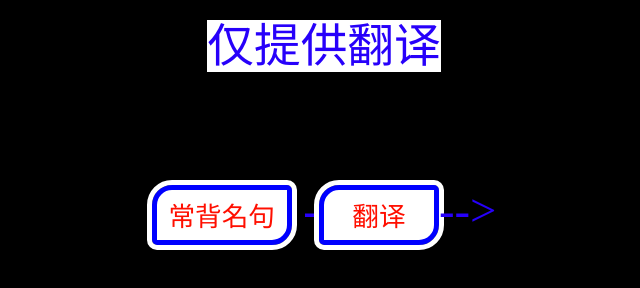
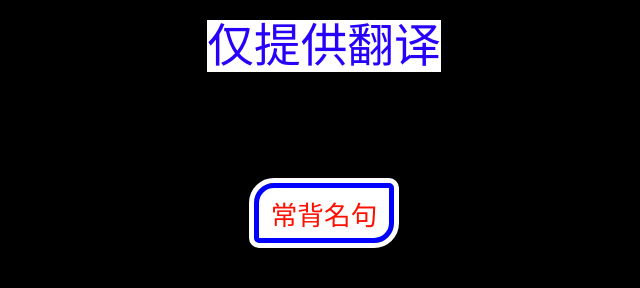
Before and after one commit to hhcgn/hhcgn.github.io, a plain HTML site: page study.html in a window 1280 px wide. Shown: the whole page, without its empty margins (316-956 px from the left). Drawn offline with Linux system fonts and the light colour scheme.

Commit message:
Update study.html

```diff
--- a/study.html
+++ b/study.html
@@ -14,7 +14,7 @@
 <!--  <button style="color:#FF0F00;width:140px;height:60px;font-size:20pt" onclick="location.href='https://m.youdao.com/dict?le=eng&q=China'">有道翻译</button>-->
 
   <button style="color:#FF0F00;width:140px;height:60px;font-size:20pt" onclick="location.href='/poem.html'">常背名句</button>
--<button style="color:#FF0F00;width:120px;height:60px;font-size:20pt;" onclick="location.href='https://wap.sogou.com/?&pid=sogou-waps-7880d7226e872b77'">翻译</button>-->
+<!--<button style="color:#FF0F00;width:120px;height:60px;font-size:20pt;" onclick="location.href='https://wap.sogou.com/?&pid=sogou-waps-7880d7226e872b77'">翻译</button>-->
 	<!--<br><br><button onclick="location.href='/main.html'" > 进入</button> <p></p>!-->
 	<!--  <p id="cf"></p>!-->
   <script type="text/javascript">
```
